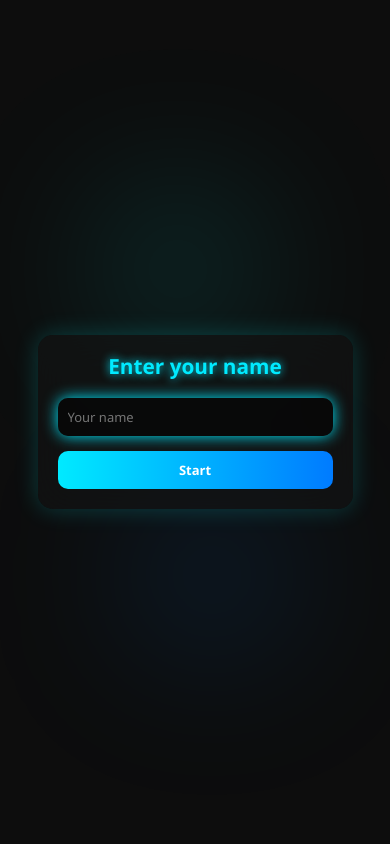
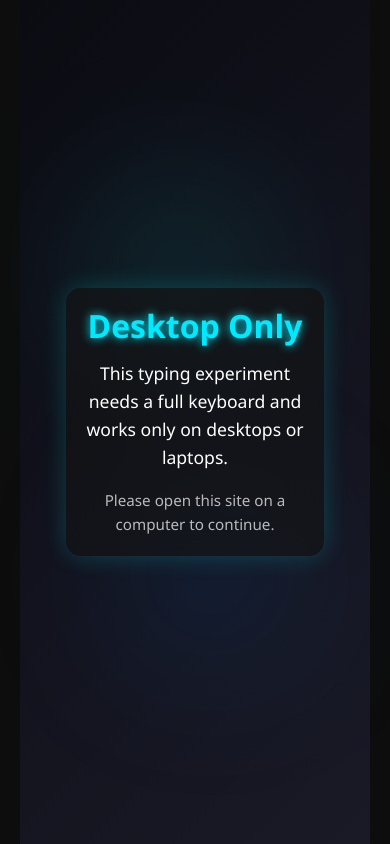
Before and after one commit to Q-A-S-I-M/data-collection12, a React (Vite) app: page / in a window 390 px wide. Built offline with nearby package versions, Linux system fonts and the light colour scheme.

Commit message:
Only for desktop

```diff
--- a/src/App.css
+++ b/src/App.css
@@ -210,3 +210,39 @@ html, body, #root {
     filter: blur(80px);
   }
 }
+
+/* 🚫 Mobile Block Screen */
+.mobile-block {
+  display: flex;
+  justify-content: center;
+  align-items: center;
+  min-height: 100vh;
+  width: 100%;
+  background: linear-gradient(135deg, #0b0b12, #1a1a27);
+  color: white;
+  text-align: center;
+  padding: 2rem;
+}
+
+.mobile-block h1 {
+  font-size: 2rem;
+  margin-bottom: 1rem;
+}
+
+.mobile-block p {
+  font-size: 1.1rem;
+  line-height: 1.6;
+}
+
+.mobile-block .note {
+  opacity: 0.7;
+  font-size: 0.95rem;
+  margin-top: 1rem;
+}
+
+/* 🔒 Ensure mobile users only see block message */
+@media (max-width: 1023px) {
+  .app-container > *:not(.mobile-block) {
+    display: none !important;
+  }
+}
--- /dev/null
+++ b/src/components/Front.jsx
@@ -0,0 +1,106 @@
+import React, { useState, useEffect, useRef } from "react";
+import "../App.css";
+
+function Front({
+  step,
+  name,
+  setName,
+  currentIndex,
+  inputText,
+  setInputText,
+  inputRef,
+  handleNameSubmit,
+  handleKeyDown,
+  handleKeyUp,
+  paragraphs
+}) {
+
+  const [isMobile, setIsMobile] = useState(window.innerWidth < 1024);
+
+  useEffect(() => {
+    const handleResize = () => setIsMobile(window.innerWidth < 1024);
+    window.addEventListener("resize", handleResize);
+    return () => window.removeEventListener("resize", handleResize);
+  }, []);
+
+  // ----------------- UI -----------------
+  return (
+    <div className="app-container">
+      {/* 🚫 Mobile/tablet blocking screen */}
+      {isMobile && (
+        <div className="mobile-block">
+          <div className="card animate-up">
+            <h1>Desktop Only</h1>
+            <p>
+              This typing experiment needs a full keyboard and works only on
+              desktops or laptops.
+            </p>
+            <p className="note">
+              Please open this site on a computer to continue.
+            </p>
+          </div>
+        </div>
+      )}
+
+      {/* ✅ Main App (hidden if mobile) */}
+      {!isMobile && (
+        <>
+          {step === "name" && (
+            <div className="card animate-up">
+              <h1>Enter your name</h1>
+              <form onSubmit={handleNameSubmit}>
+                <input
+                  type="text"
+                  value={name}
+                  onChange={(e) => setName(e.target.value)}
+                  placeholder="Your name"
+                  autoFocus
+                  required
+                />
+                <button type="submit">Start</button>
+              </form>
+            </div>
+          )}
+
+          {step === "typing" && currentIndex < paragraphs.length && (
+            <div className="card animate-up">
+              <h2>
+                Paragraph {currentIndex + 1} of {paragraphs.length}
+              </h2>
+              <p className="paragraph">{paragraphs[currentIndex]}</p>
+
+              <textarea
+                ref={inputRef}
+                value={inputText}
+                onChange={(e) => setInputText(e.target.value)}
+                onKeyDown={handleKeyDown}
+                onKeyUp={handleKeyUp}
+                placeholder="Start typing here..."
+                autoFocus
+                onCopy={(e) => e.preventDefault()}
+                onPaste={(e) => e.preventDefault()}
+                onCut={(e) => e.preventDefault()}
+                onContextMenu={(e) => e.preventDefault()} // 🖱️ Disable right-click
+                onDrop={(e) => e.preventDefault()} // Prevent drag/drop
+                style={{
+                  userSelect: "none",
+                  pointerEvents: "auto",
+                }}
+              />
+              <p className="hint">Press Enter to continue</p>
+            </div>
+          )}
+
+          {step === "thankyou" && (
+            <div className="card animate-up">
+              <h1>Thank You, {name}!</h1>
+              <p>Your data have been saved.</p>
+            </div>
+          )}
+        </>
+      )}
+    </div>
+  );
+}
+
+export default Front;
--- a/src/components/TypingApp.jsx
+++ b/src/components/TypingApp.jsx
@@ -1,7 +1,7 @@
 import React, { useState, useRef, useEffect, useCallback } from "react";
-import "../App.css";
 import { ref, set, push } from "firebase/database";
 import { db } from "../firebaseConfig";
+import Front from "./Front";
 
 const paragraphs = [
   "Liam typed the last word, paused, and smiled at the glowing screen.",
@@ -557,63 +557,19 @@ function backspaceRatio(data) {
 
   // ----------------- UI -----------------
   return (
-    <div className="app-container">
-      {step === "name" && (
-        <div className="card animate-up">
-          <h1>Enter your name</h1>
-          <form onSubmit={handleNameSubmit}>
-            <input
-              type="text"
-              value={name}
-              onChange={(e)=>setName(e.target.value)}
-              placeholder="Your name"
-              autoFocus
-              required
-            />
-            <button type="submit">Start</button>
-          </form>
-        </div>
-      )}
+  <Front
+    step={step}
+    name={name}
+    setName={setName}
+    currentIndex={currentIndex}
+    inputText={inputText}
+    setInputText={setInputText}
+    inputRef={inputRef}
+    handleNameSubmit={handleNameSubmit}
+    handleKeyDown={handleKeyDown}
+    handleKeyUp={handleKeyUp}
+    paragraphs={paragraphs}
+  />
+);
 
-      {step === "typing" && currentIndex < paragraphs.length && (
-        <div className="card animate-up">
-          <h2>Paragraph {currentIndex + 1} of {paragraphs.length}</h2>
-          <p className="paragraph">{paragraphs[currentIndex]}</p>
-
-          <textarea
-            ref={inputRef}
-            value={inputText}
-            onChange={(e)=>setInputText(e.target.value)}
-            onKeyDown={handleKeyDown}
-            onKeyUp={handleKeyUp}
-            placeholder="Start typing here..."
-            autoFocus
-            onCopy={(e) => e.preventDefault()}
-            onPaste={(e) => e.preventDefault()}
-            onCut={(e) => e.preventDefault()}
-
-            // 🖱️ Disable right-click (context menu)
-            onContextMenu={(e) => e.preventDefault()}
-
-            // Optional: disable drag/drop from outside
-            onDrop={(e) => e.preventDefault()}
-
-            // Optional: disable text selection if needed
-            style={{
-              userSelect: "none",
-              pointerEvents: "auto",
-            }}
-          />
-          <p className="hint">Press Enter to continue</p>
-        </div>
-      )}
-
-      {step === "thankyou" && (
-        <div className="card animate-up">
-          <h1>Thank You, {name}!</h1>
-          <p>Your data have been saved.</p>
-        </div>
-      )}
-    </div>
-  );
 }
```
